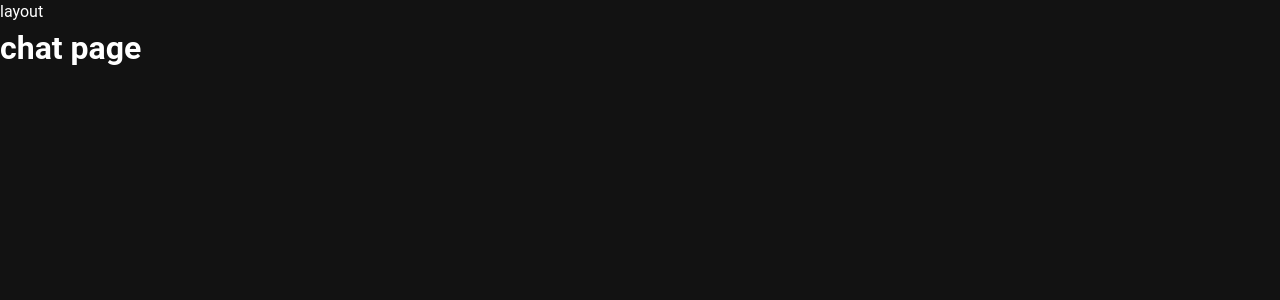
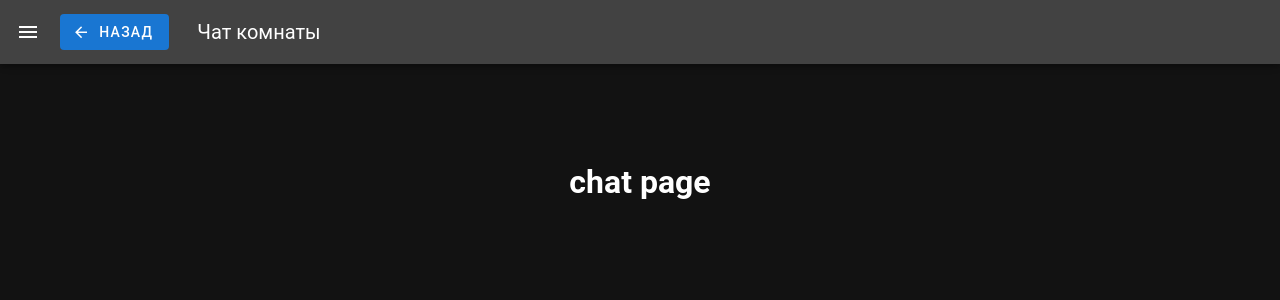
Before and after one commit to Inoooooor/nuxt-vuetify-socket-chat, a Nuxt app: page /chat in a window 1280 px wide. Shown: the top 300 px of the page. Built offline with nearby package versions, Linux system fonts and the light colour scheme; no server answers.

Commit message:
nav-list

```diff
--- a/layouts/default.vue
+++ b/layouts/default.vue
@@ -1,10 +1,76 @@
 <template>
-  <div>
-    layout
-    <v-app app>
-      <v-main>
+  <v-theme-provider theme="dark">
+    <v-layout class="rounded rounded-md">
+      <v-navigation-drawer
+        width="400"
+        v-model="drawer"
+      >
+        <v-list>
+          <v-list-subheader>Список людей в комнате</v-list-subheader>
+
+          <v-list-item
+            v-for="(item, i) in items"
+            :key="i"
+            :value="item"
+            color="primary"
+            variant="plain"
+          >
+            <template v-slot:prepend>
+              <v-icon :icon="item.icon"></v-icon>
+            </template>
+
+            <v-list-item-title v-text="item.text"></v-list-item-title>
+          </v-list-item>
+        </v-list>
+      </v-navigation-drawer>
+
+      <v-app-bar>
+        <v-toolbar>
+          <v-app-bar-nav-icon @click="toggleDrawer"></v-app-bar-nav-icon>
+          <v-btn
+            class="ma-2"
+            color="blue-darken-2"
+            variant="flat"
+            @click="exit"
+          >
+            <v-icon
+              start
+              icon="mdi-arrow-left"
+            ></v-icon>
+            Назад
+          </v-btn>
+          <v-toolbar-title>Чат комнаты {{ chatRoom }}</v-toolbar-title>
+        </v-toolbar>
+      </v-app-bar>
+
+      <v-main
+        class="d-flex align-center justify-center"
+        style="min-height: 300px"
+      >
         <slot />
       </v-main>
-    </v-app>
-  </div>
+    </v-layout>
+  </v-theme-provider>
 </template>
+
+<script setup>
+const store = useNuxtStore()
+
+const chatRoom = computed(() => store.state.user.room)
+
+const drawer = ref(false)
+
+const items = ref([
+  { text: "Real-Time", icon: "mdi-account" },
+  { text: "Audience", icon: "mdi-account" },
+  { text: "Conversions", icon: "mdi-account" },
+])
+
+const toggleDrawer = () => (drawer.value = !drawer.value)
+
+const exit = () => {
+  store.clear()
+
+  navigateTo("/?message=leftChat")
+}
+</script>
```
